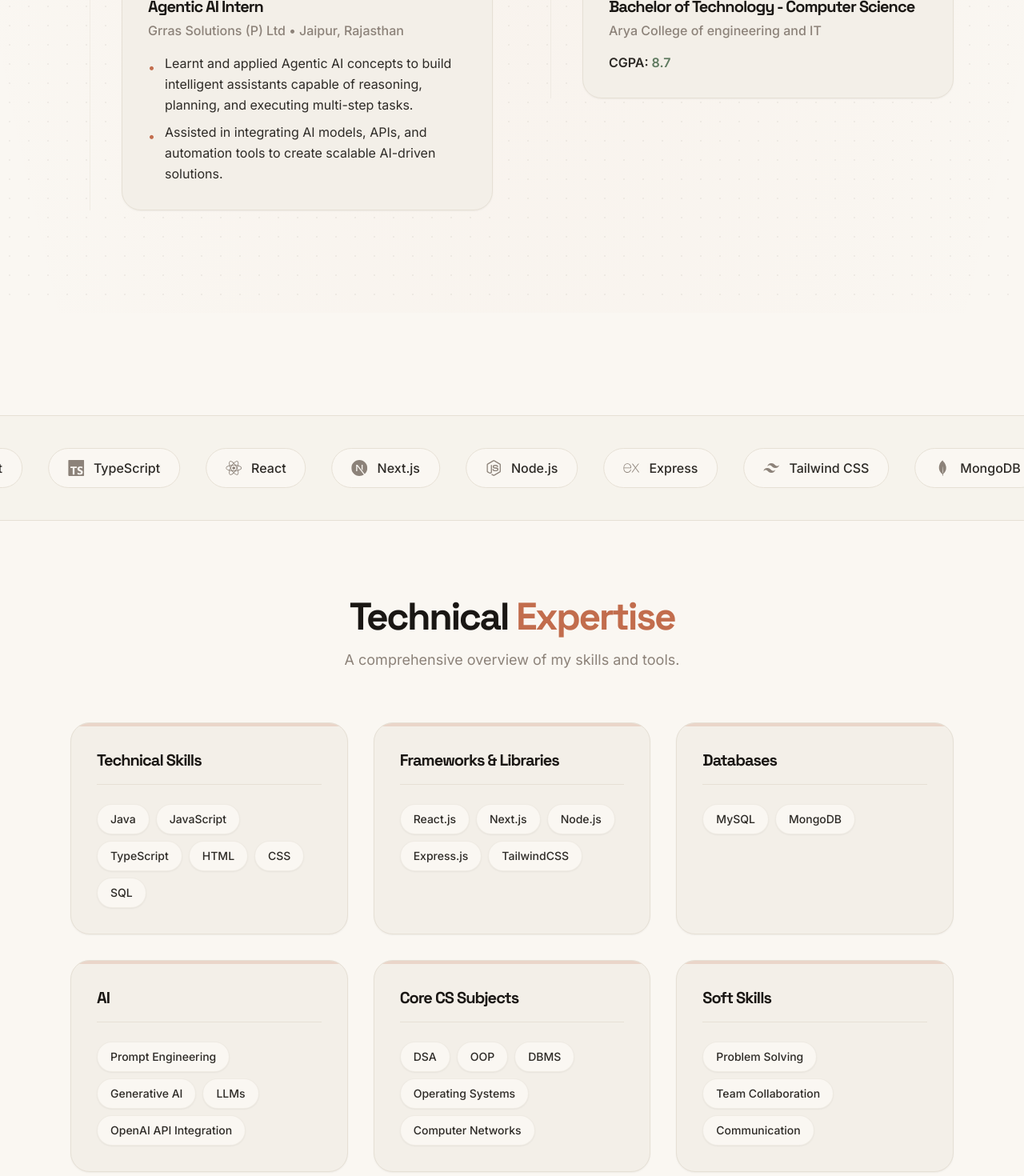
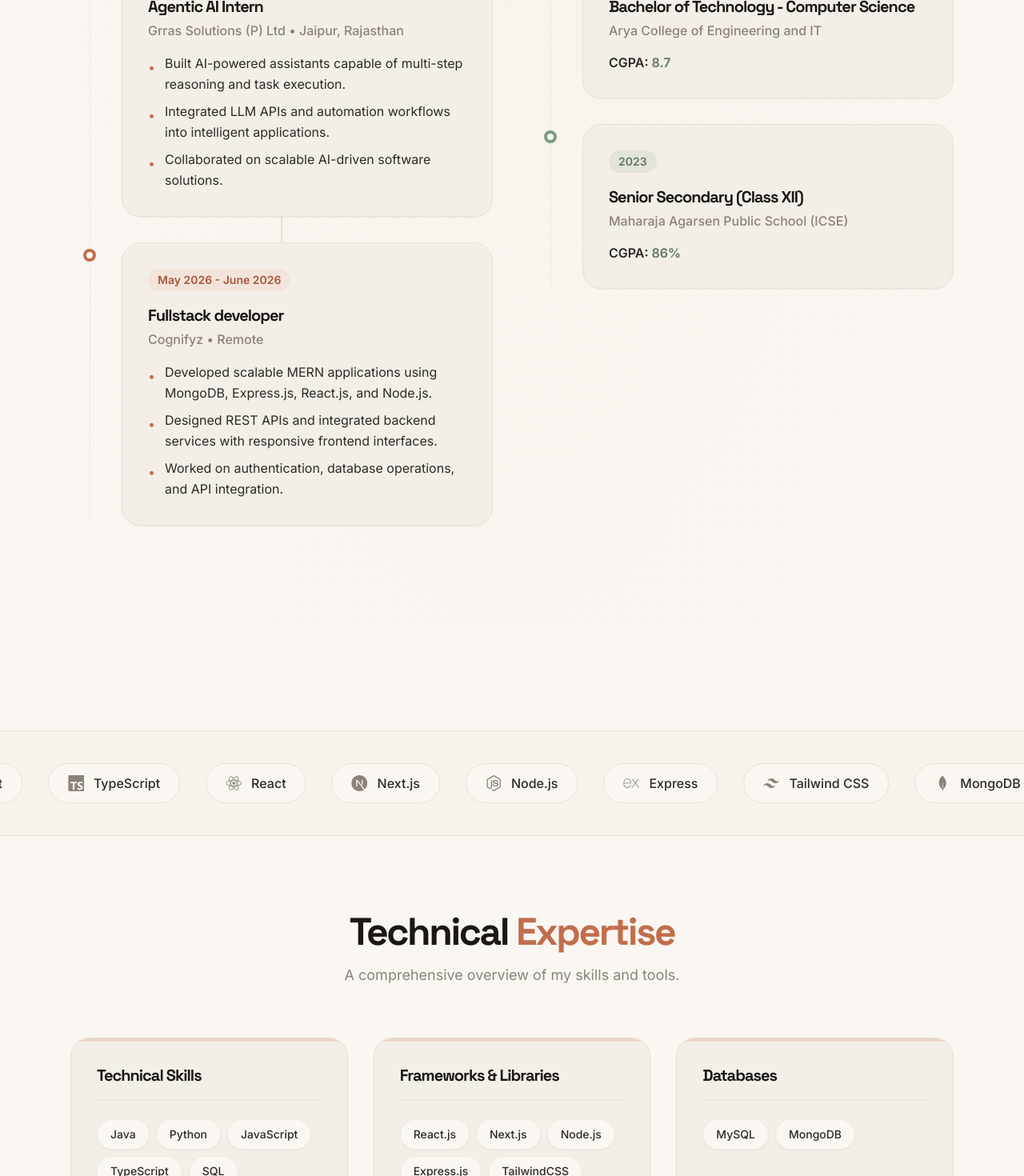
Before and after one commit to Anshikasaxenaa/Portfolio_, a Next.js app: page / in a window 1280 px wide. Shown: the part 2980-4450 px from the top of the page at 80% size. Built offline with nearby package versions, Linux system fonts and the light colour scheme.

Commit message:
Implemented global dotted-grid background for a premium editorial aesthetic.

```diff
--- a/src/data/portfolioData.ts
+++ b/src/data/portfolioData.ts
@@ -12,7 +12,7 @@ export const projects = [
   },
   {
     id: 2,
-    title: "AI-Powered Interview Platform",
+    title: "PrepAI - AI-Powered Interview Platform",
     description: "An intelligent mock interview platform using large language models. It provides real-time feedback, analyzes facial expressions, and generates dynamic technical questions based on the candidate's resume.",
     problem: "Candidates often struggle with interview anxiety and lack realistic, personalized practice environments before crucial job interviews.",
     solution: "An intelligent platform that simulates real interviews, analyzes facial expressions, and dynamically tailors technical questions to the user's resume.",
@@ -66,8 +66,21 @@ export const experienceData = [
     location: "Jaipur, Rajasthan",
     date: "June 2026 - Current",
     points: [
-      "Learnt and applied Agentic AI concepts to build intelligent assistants capable of reasoning, planning, and executing multi-step tasks.",
-      "Assisted in integrating AI models, APIs, and automation tools to create scalable AI-driven solutions."
+      "Built AI-powered assistants capable of multi-step reasoning and task execution.",
+      "Integrated LLM APIs and automation workflows into intelligent applications.",
+      "Collaborated on scalable AI-driven software solutions."
+    ]
+  },
+  {
+    id: 2,
+    title: "Fullstack developer",
+    company: "Cognifyz",
+    location: "Remote",
+    date: "May 2026 - June 2026",
+    points: [
+      "Developed scalable MERN applications using MongoDB, Express.js, React.js, and Node.js.",
+      "Designed REST APIs and integrated backend services with responsive frontend interfaces.",
+      "Worked on authentication, database operations, and API integration."
     ]
   }
 ];
@@ -76,16 +89,23 @@ export const educationData = [
   {
     id: 1,
     degree: "Bachelor of Technology - Computer Science",
-    institution: "Arya College of engineering and IT",
+    institution: "Arya College of Engineering and IT",
     date: "2023 - 2027",
     cgpa: "8.7"
+  },
+  {
+    id: 2,
+    degree: "Senior Secondary (Class XII)",
+    institution: "Maharaja Agarsen Public School (ICSE)",
+    date: "2023",
+    cgpa: "86%"
   }
 ];
 
 export const skillsData = [
   {
     category: "Technical Skills",
-    items: ["Java", "JavaScript", "TypeScript", "HTML", "CSS", "SQL"]
+    items: ["Java", "Python", "JavaScript", "TypeScript", "SQL"]
   },
   {
     category: "Frameworks & Libraries",
@@ -96,16 +116,16 @@ export const skillsData = [
     items: ["MySQL", "MongoDB"]
   },
   {
+    category: "Software Engineering",
+    items: ["REST APIs", "JWT Authentication", "Git", "GitHub", "Postman"]
+  },
+  {
     category: "AI",
-    items: ["Prompt Engineering", "Generative AI", "LLMs", "OpenAI API Integration"]
+    items: ["Prompt Engineering", "OpenAI APIs", "LLM Integration", "Agentic AI"]
   },
   {
     category: "Core CS Subjects",
     items: ["DSA", "OOP", "DBMS", "Operating Systems", "Computer Networks"]
-  },
-  {
-    category: "Soft Skills",
-    items: ["Problem Solving", "Team Collaboration", "Communication"]
   }
 ];
 
@@ -123,7 +143,7 @@ export const aboutContent = {
   },
   highlight: {
     type: "stat",
-    statValue: "150+",
+    statValue: "170+",
     statLabel: "DSA problems solved across competitive coding platforms.",
   },
 };
```
